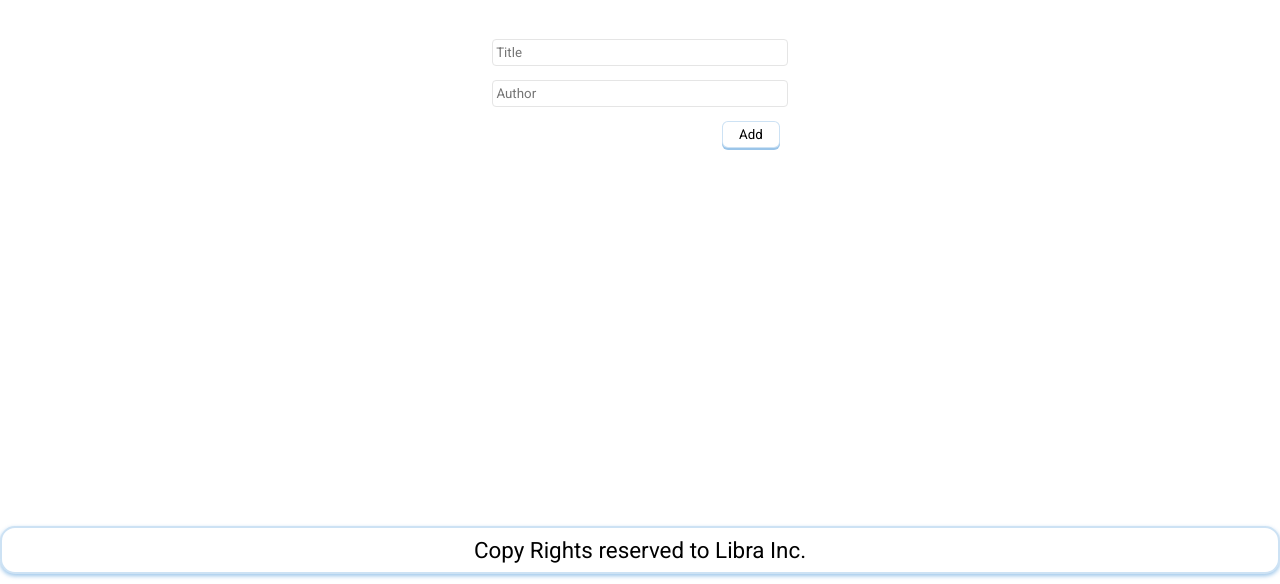
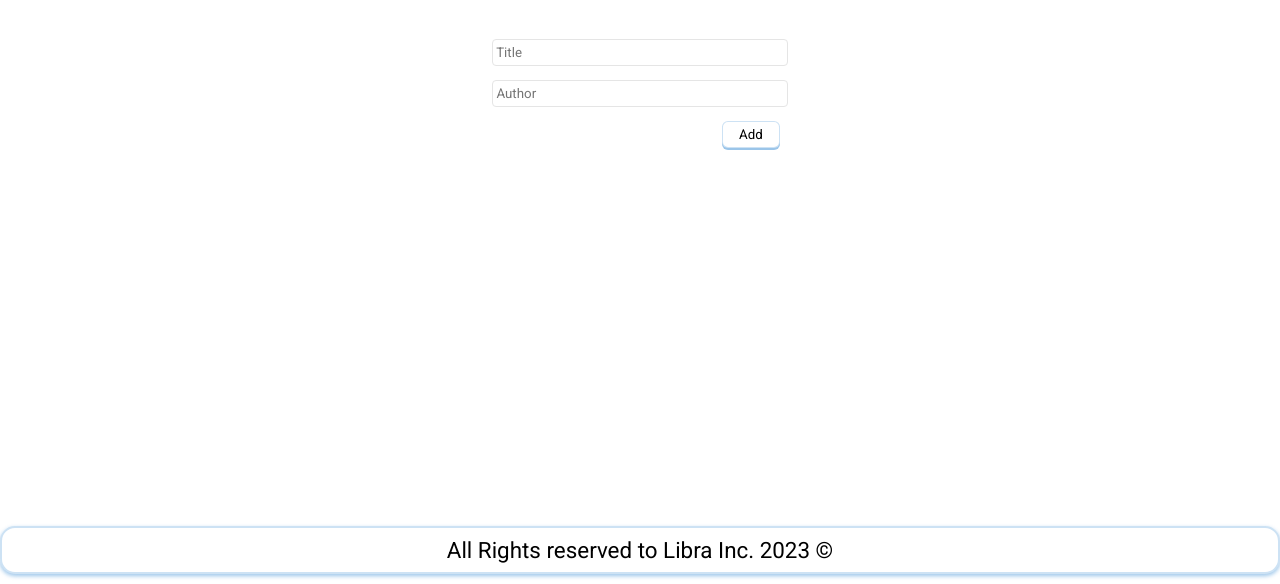
Before and after one commit to Zven94/awesome-books, a website with bundled scripts: page index.html in a window 1280 px wide. Shown: the part 216-800 px from the top of the page. Built offline with nearby package versions, Linux system fonts and the light colour scheme.

Commit message:
fix rights reserved text

```diff
--- a/index.html
+++ b/index.html
@@ -44,7 +44,7 @@
          </ul>
      </section>
  <footer>
-     <p class="copy-right">Copy Rights reserved to Libra Inc. </p>
+     <p class="copy-right">All Rights reserved to Libra Inc. 2023 ©</p>
  </footer>
 </body>
 </html>
```
